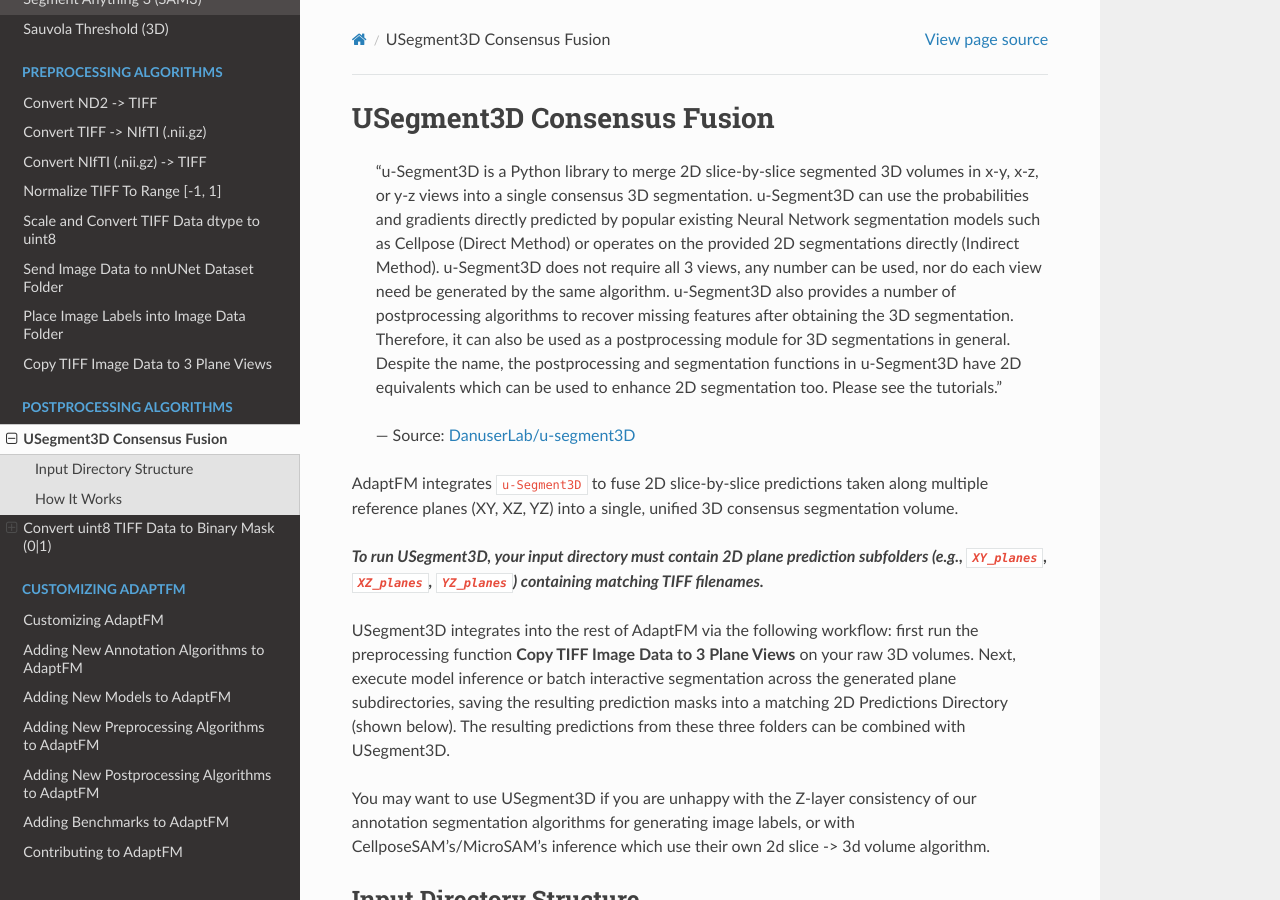
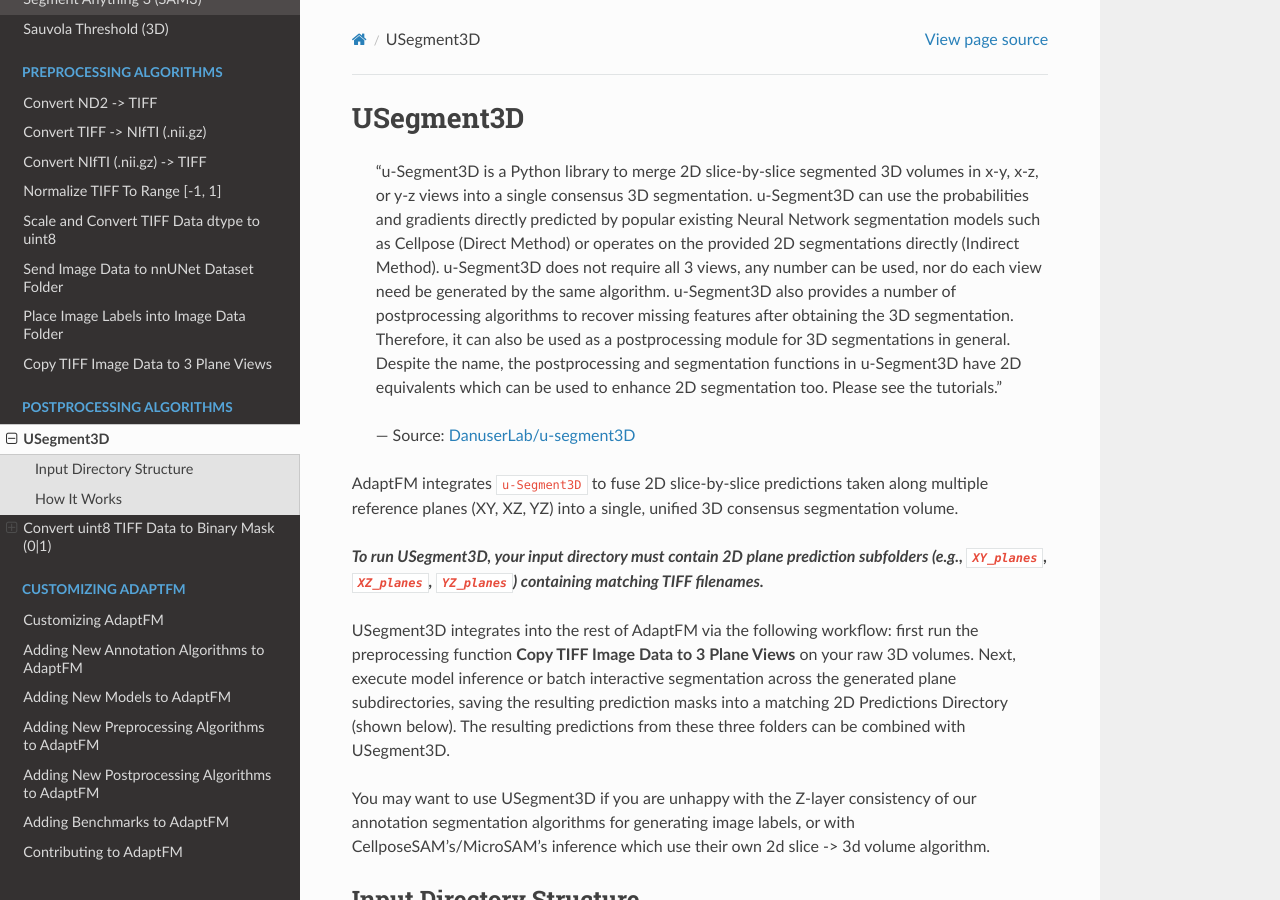
Before and after one commit to Zhao-Lab-UW-DHO/AdaptFM, a Sphinx documentation site: the page built from docs/postprocessing/postprocessing_descriptions.md, in a window 1280 px wide and 900 px high. Built offline with Sphinx 7.4.7 and the Read the Docs theme 3.1.0, drawn with Linux system fonts in a browser that asks for light colours.

Commit message:
Remove inconsistent docs header

```diff
--- a/docs/postprocessing/postprocessing_descriptions.md
+++ b/docs/postprocessing/postprocessing_descriptions.md
@@ -1,4 +1,4 @@
-# USegment3D Consensus Fusion
+# USegment3D
 
 > "u-Segment3D is a Python library to merge 2D slice-by-slice segmented 3D volumes in x-y, x-z, or y-z views into a single consensus 3D segmentation. u-Segment3D can use the probabilities and gradients directly predicted by popular existing Neural Network segmentation models such as Cellpose (Direct Method) or operates on the provided 2D segmentations directly (Indirect Method). u-Segment3D does not require all 3 views, any number can be used, nor do each view need be generated by the same algorithm. u-Segment3D also provides a number of postprocessing algorithms to recover missing features after obtaining the 3D segmentation. Therefore, it can also be used as a postprocessing module for 3D segmentations in general. Despite the name, the postprocessing and segmentation functions in u-Segment3D have 2D equivalents which can be used to enhance 2D segmentation too. Please see the tutorials."
 >
```
